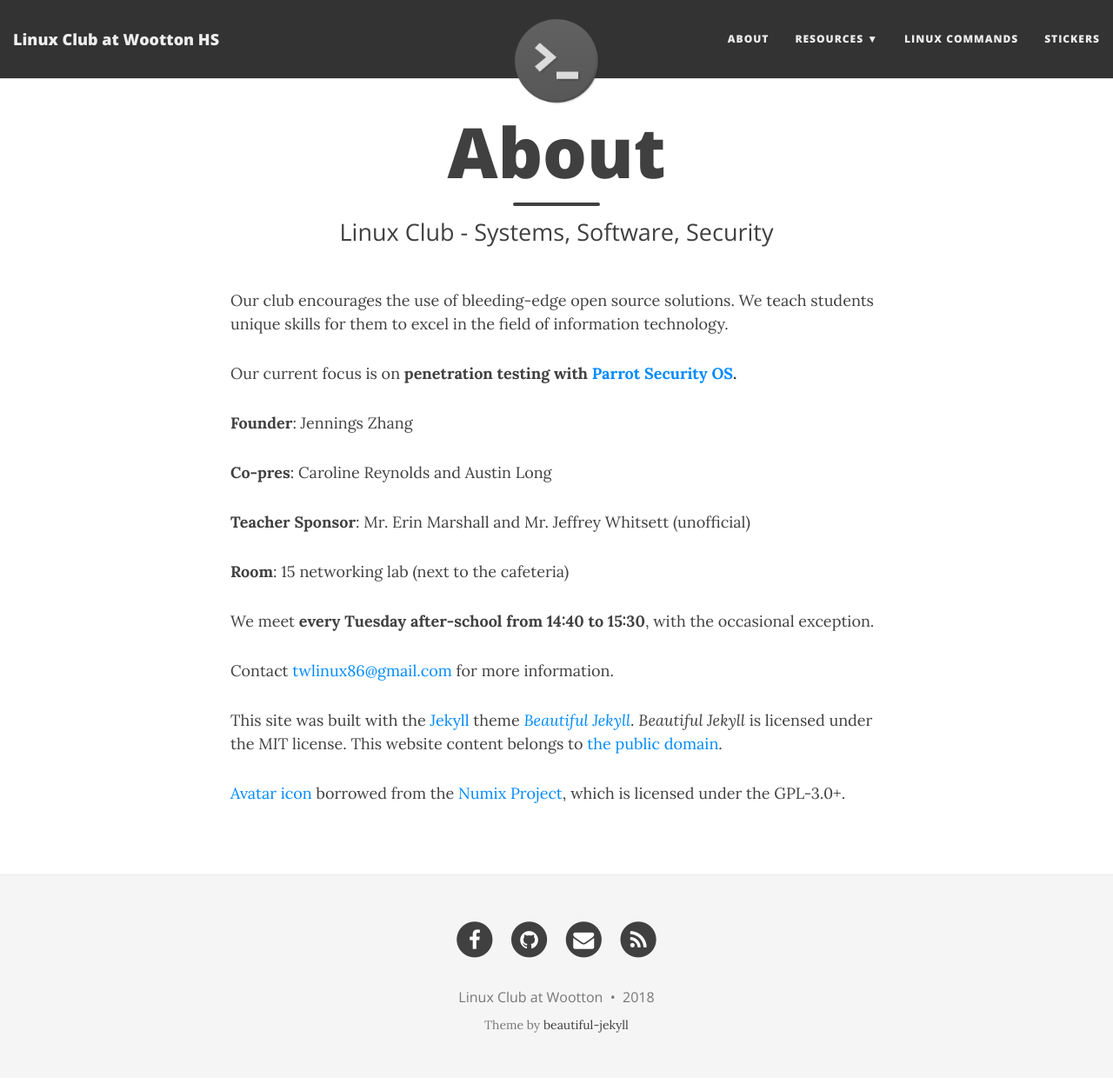
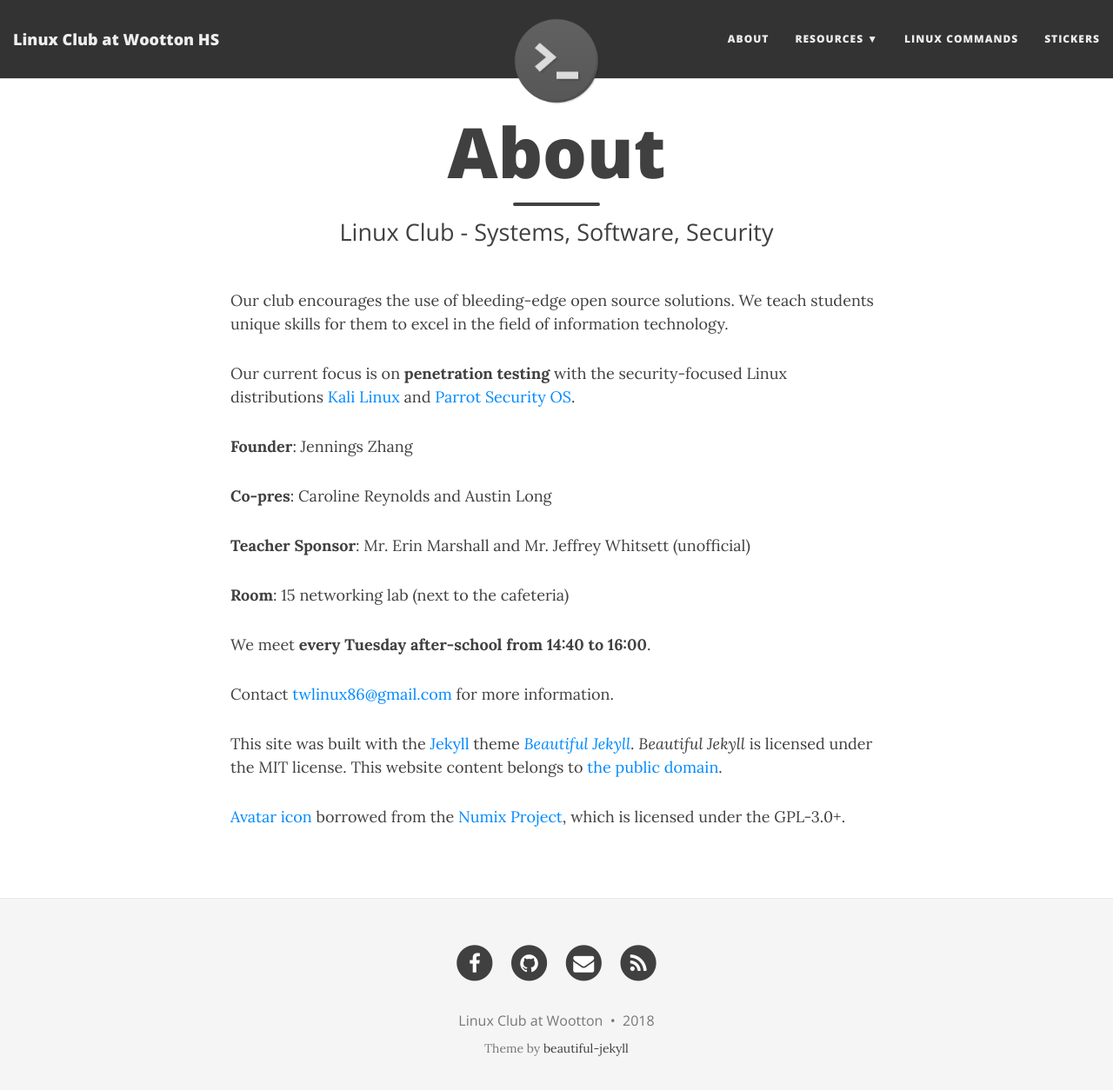
Before and after one commit to wsec/basaam0.github.io, a Jekyll site: the page built from about.md, in a window 1280 px wide and 1267 px high. Shown: the top 1254 px of the window at 87% size. Built offline with Jekyll 4.4.1, drawn with Linux system fonts in a browser that asks for light colours; nearby versions of some CDN libraries.

Commit message:
Happy New Year

```diff
--- a/about.md
+++ b/about.md
@@ -6,7 +6,7 @@ subtitle: Linux Club - Systems, Software, Security
 
 Our club encourages the use of bleeding-edge open source solutions. We teach students unique skills for them to excel in the field of information technology.
 
-Our current focus is on **penetration testing with [Parrot Security OS](https://parrotsec.org/).**
+Our current focus is on **penetration testing** with the security-focused Linux distributions [Kali Linux](https://kali.org/) and [Parrot Security OS](https://parrotsec.org/).
 
 **Founder**: Jennings Zhang
 
@@ -16,7 +16,7 @@ Our current focus is on **penetration testing with [Parrot Security OS](https://
 
 **Room**: 15 networking lab (next to the cafeteria)
 
-We meet **every Tuesday after-school from 14:40 to 15:30**, with the occasional exception.
+We meet **every Tuesday after-school from 14:40 to 16:00**.
 
 Contact [twlinux86@gmail.com](mailto:twlinux86@gmail.com) for more information.
 
```
Also changed, not shown: _posts/2017-12-14-unsafe.md (+1 -1 lines).
